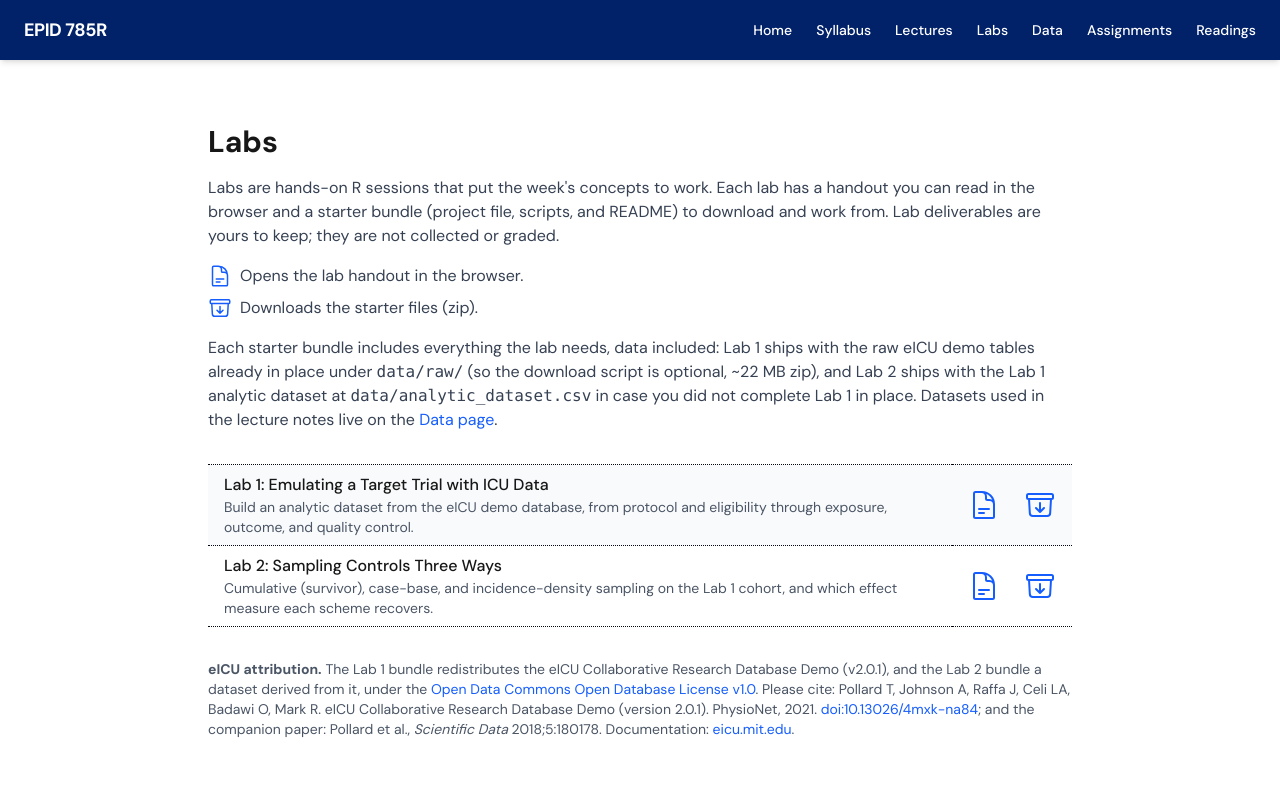
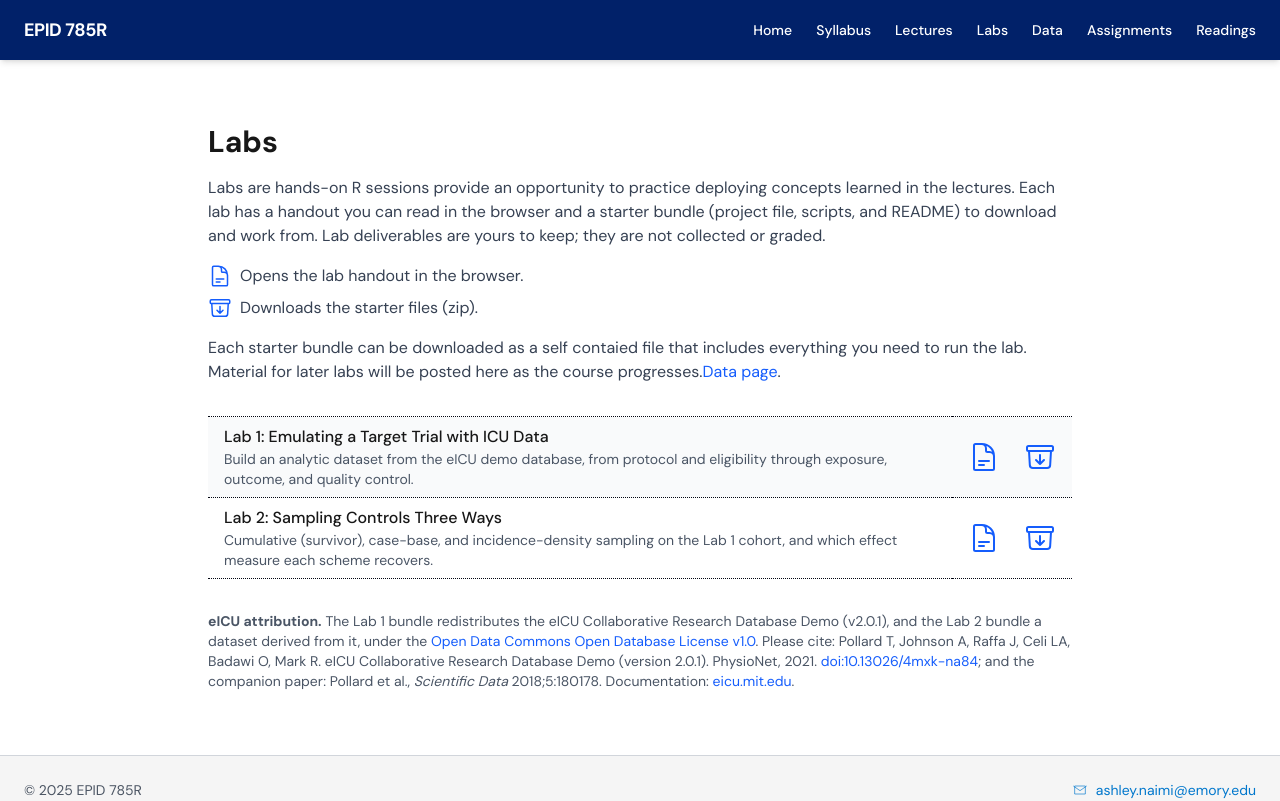
Before and after one commit to ainaimi/epid750-site, a Next.js app: page /labs in a window 1280 px wide. Shown: the top 801 px of the page. Built offline with nearby package versions, Linux system fonts and the light colour scheme.

Commit message:
Course content update: 2026-08-31 15:16

```diff
--- a/src/app/labs/page.tsx
+++ b/src/app/labs/page.tsx
@@ -35,7 +35,7 @@ export default function LabsPage() {
 
       <div className="mb-8 text-gray-700 space-y-4">
         <p>
-          Labs are hands-on R sessions that put the week&apos;s concepts to work.
+          Labs are hands-on R sessions provide an opportunity to practice deploying concepts learned in the lectures.
           Each lab has a handout you can read in the browser and a starter bundle
           (project file, scripts, and README) to download and work from. Lab
           deliverables are yours to keep; they are not collected or graded.
@@ -53,12 +53,8 @@ export default function LabsPage() {
         </ul>
 
         <p>
-          Each starter bundle includes everything the lab needs, data included:
-          Lab 1 ships with the raw eICU demo tables already in place under{" "}
-          <code>data/raw/</code> (so the download script is optional, ~22 MB
-          zip), and Lab 2 ships with the Lab 1 analytic dataset at{" "}
-          <code>data/analytic_dataset.csv</code> in case you did not complete
-          Lab 1 in place. Datasets used in the lecture notes live on the{" "}
+          Each starter bundle can be downloaded as a self contaied file that includes everything you need to
+          run the lab. Material for later labs will be posted here as the course progresses.
           <Link href="/data" className="text-blue-600 hover:underline">
             Data page
           </Link>
```
Also changed, not shown: 1 other file (tests, documents, lock files or other folders).
